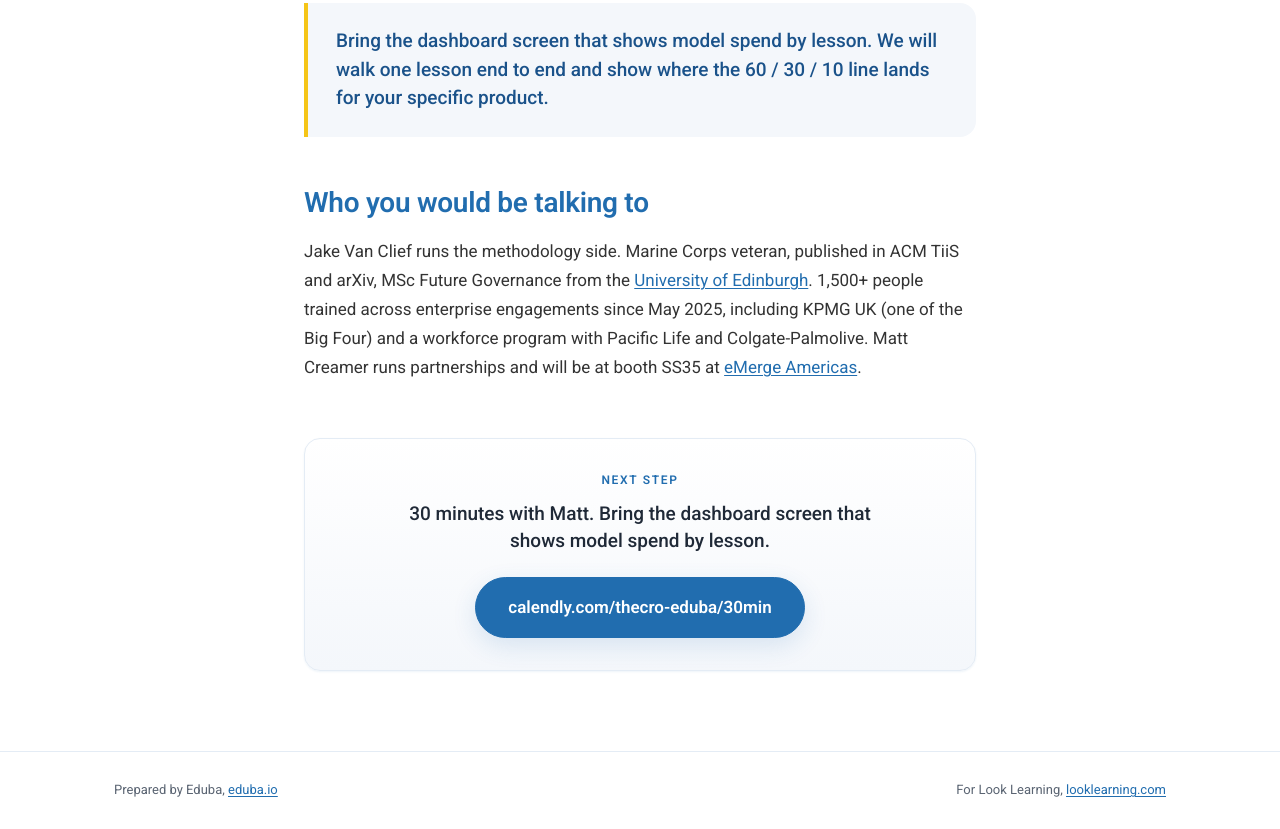
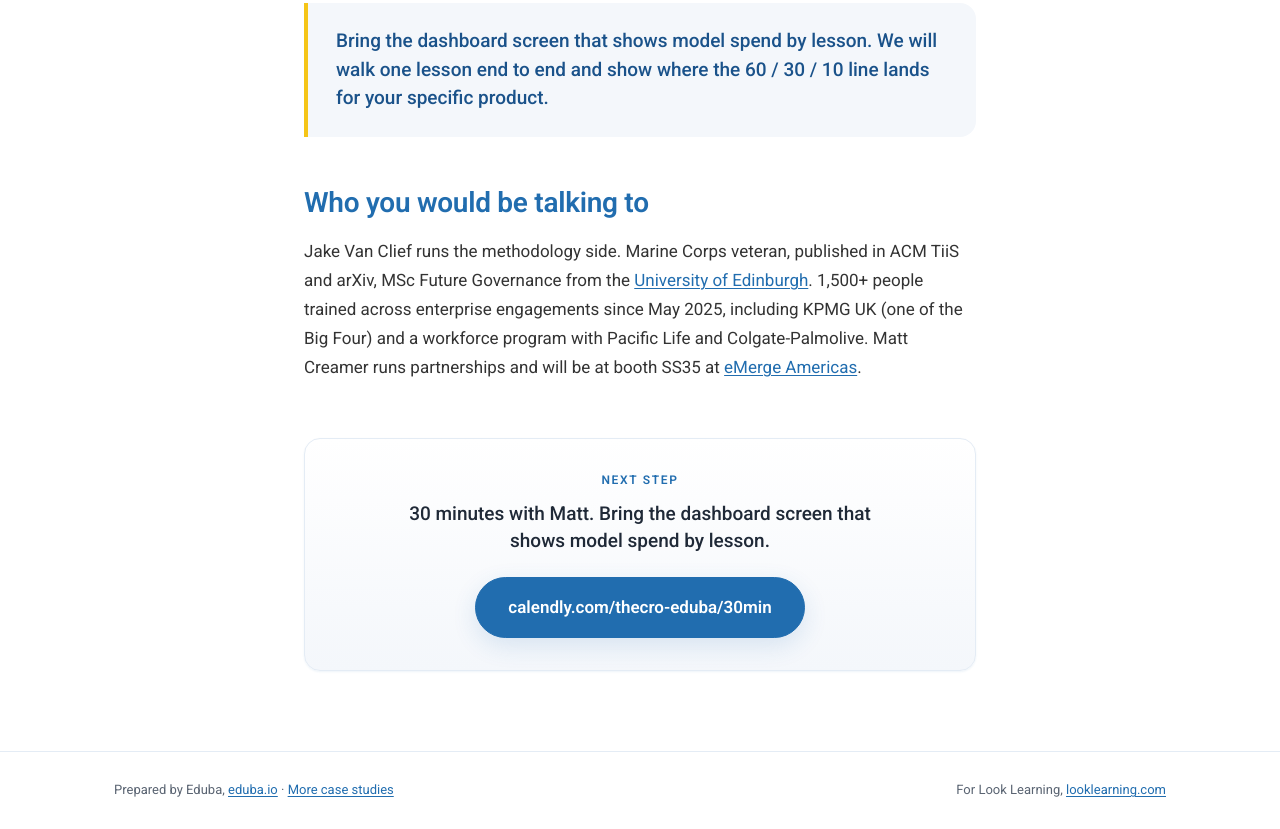
Before and after one commit to mattcreamer17-gif/look-learning, a plain HTML site: page index.html in a window 1280 px wide. Shown: the part 2104-2933 px from the top of the page. Drawn offline with Linux system fonts and the light colour scheme.

Commit message:
Add eduba.io/works case studies link

```diff
--- a/index.html
+++ b/index.html
@@ -98,7 +98,7 @@
 
 <footer class="foot">
   <div class="wrap foot-row">
-    <div class="foot-prep">Prepared by Eduba, <a href="https://eduba.io" target="_blank" rel="noopener">eduba.io</a></div>
+    <div class="foot-prep">Prepared by Eduba, <a href="https://eduba.io" target="_blank" rel="noopener">eduba.io</a> &middot; <a href="https://eduba.io/works" target="_blank" rel="noopener">More case studies</a></div>
     <div class="foot-for">For Look Learning, <a href="https://looklearning.com/" target="_blank" rel="noopener">looklearning.com</a></div>
   </div>
 </footer>
```
